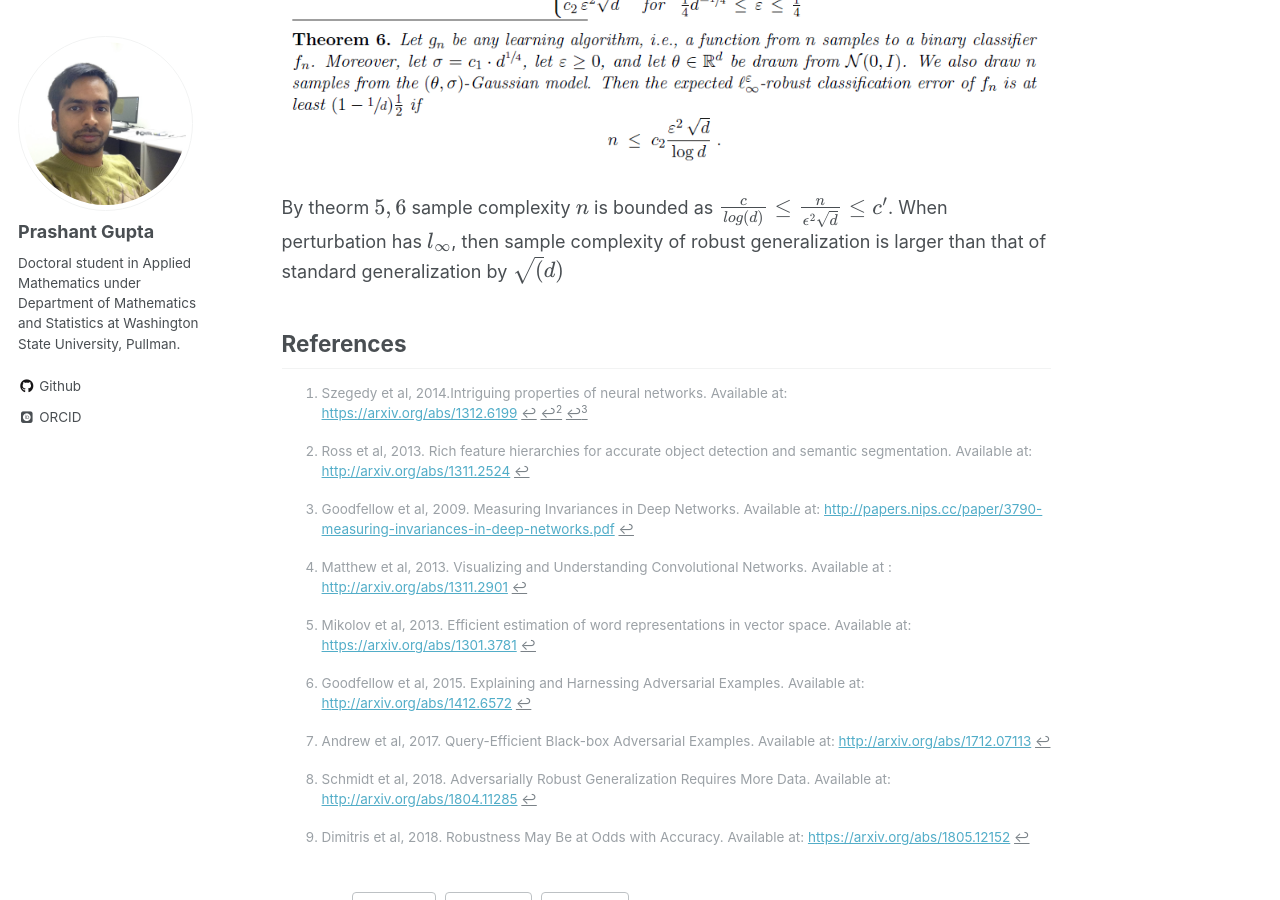
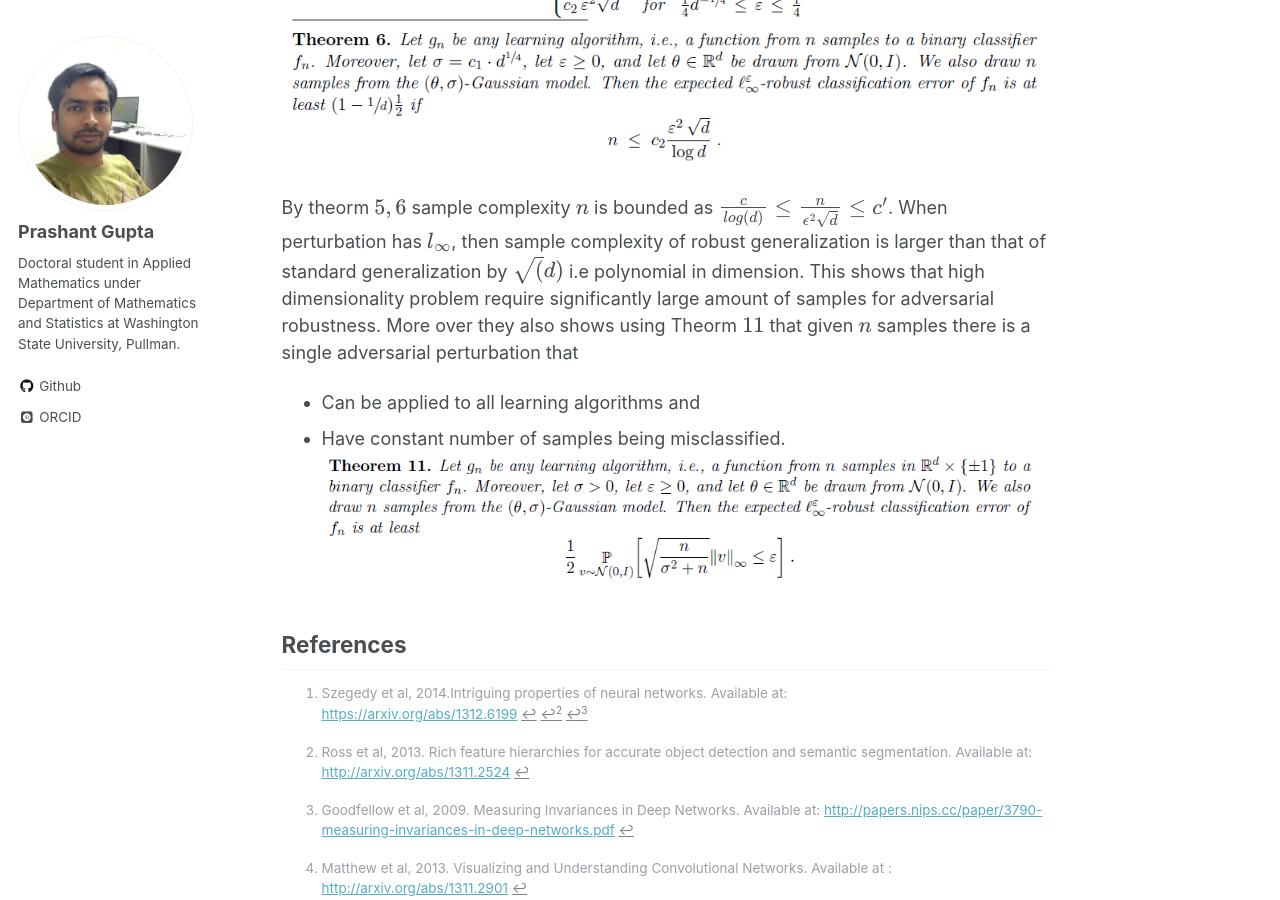
Before and after one commit to pragup/pragup.github.io, a Jekyll site: the page built from _posts/2019-07-31-Adversarial-Robustness-Training.md, in a window 1280 px wide and 900 px high, scrolled down 2216 px. Built offline with Jekyll 4.4.1, drawn with Linux system fonts in a browser that asks for light colours; some web fonts are replaced; formulas are drawn with MathJax 3.

Commit message:
no message

```diff
--- a/_posts/2019-07-31-Adversarial-Robustness-Training.md
+++ b/_posts/2019-07-31-Adversarial-Robustness-Training.md
@@ -44,11 +44,14 @@ in Theorm $4$.
 $l_{\infty}^{\epsilon}$ are $l_{\infty}$ perturbation of input $x$ within $B_{\infty}^{\epsilon}(x)$ = {$ x' \in R^d $ $ \mid $ $\mid{x - x'}\mid_{\infty}$   $\leq \epsilon $}  ball. For $l_{\infty}^{\epsilon}$ robust classification
 error requires significantly more samples shown by Theorm $5, 6$.
 ![ArtSchmidt_Fig_1](https://pragup.github.io/images/ART_Schmidt_Theorm_5.PNG)
-![ArtSchmidt_Fig_1](https://pragup.github.io/images/ART_Schmidt_Theorm_6.PNG)
+![ArtSchmidt_Fig_2](https://pragup.github.io/images/ART_Schmidt_Theorm_6.PNG)
 
 By theorm $5, 6$ sample complexity $n$ is bounded as $\frac{c}{log(d)} \leq \frac{n}{\epsilon^2 \sqrt{d}}\leq  c'$.
-When perturbation has $l_{\infty}$, then sample complexity of robust generalization is larger than that of standard generalization by $\sqrt(d)$
-
+When perturbation has $l_{\infty}$, then sample complexity of robust generalization is larger than that of standard generalization by $\sqrt(d)$ i.e polynomial in dimension. This shows that high dimensionality problem require
+significantly large amount of samples for adversarial robustness. More over they also shows using Theorm $11$ that given $n$ samples there is a single adversarial perturbation that
+* Can be applied to all learning algorithms and
+* Have constant number of samples being misclassified.
+![ArtSchmidt_Fig_3](https://pragup.github.io/images/ART_Schmidt_Theorm_11.PNG)
 
 
 
```
Also changed, not shown: images/ART_Schmidt_Theorm_11.PNG (added).
